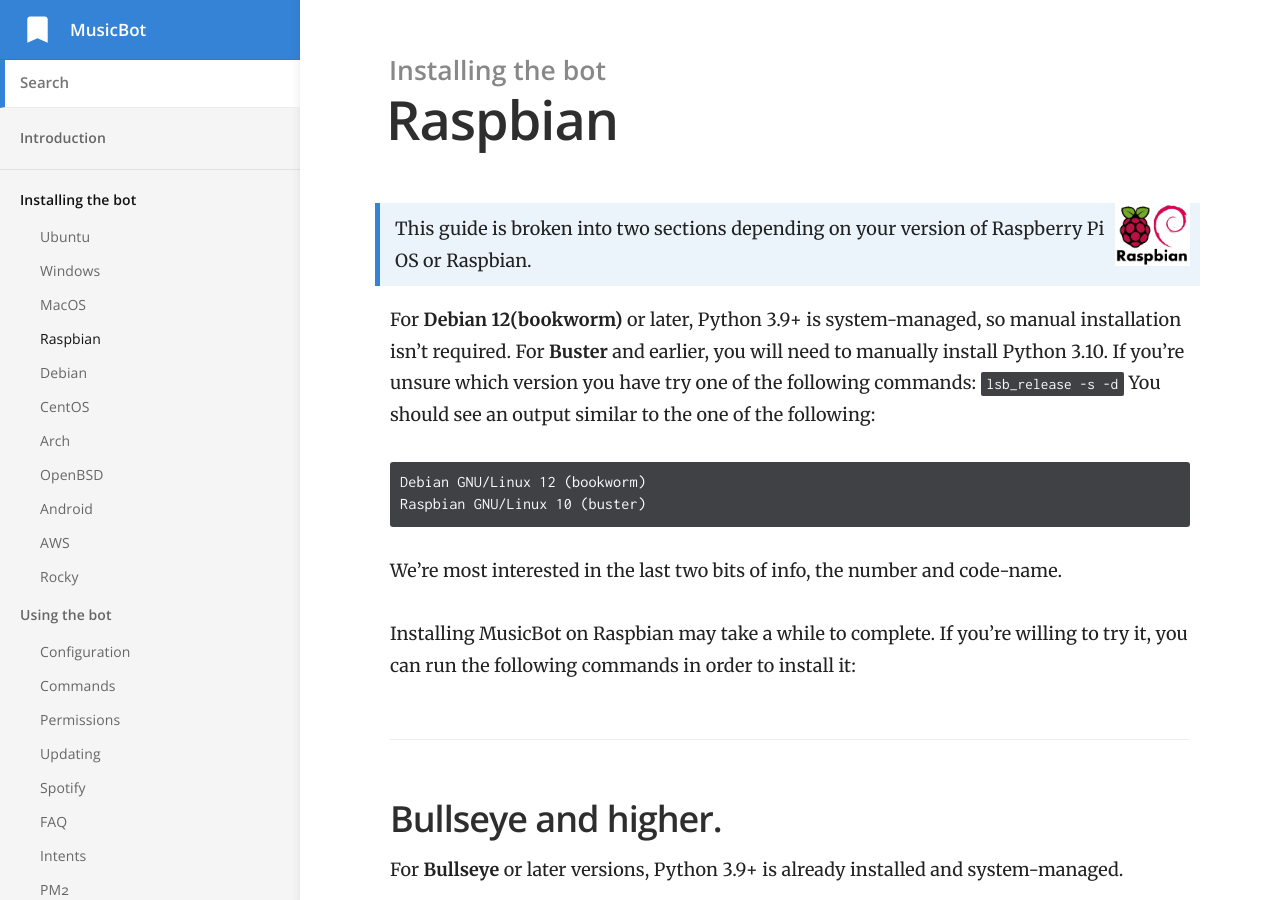
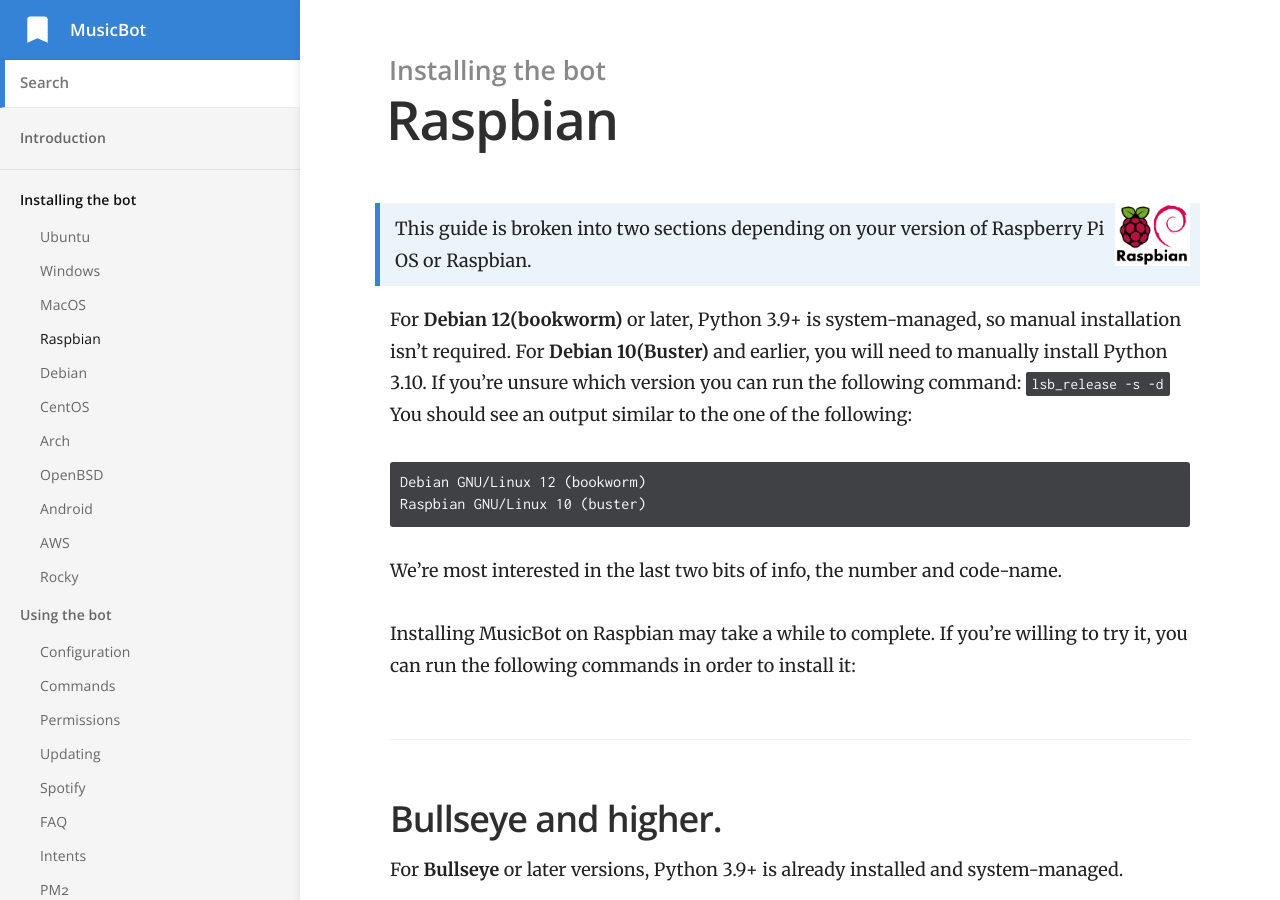
Before and after one commit to Just-Some-Bots/MusicBot, a Jekyll site: the page built from _docs/installing/raspbian.md, in a window 1280 px wide and 900 px high. Built offline with Jekyll 4.4.1, drawn with Linux system fonts in a browser that asks for light colours.

Commit message:
Update raspbian.md
more updates from snow

````diff
--- a/_docs/installing/raspbian.md
+++ b/_docs/installing/raspbian.md
@@ -9,8 +9,8 @@ order: 4
 > This guide is broken into two sections depending on your version of Raspberry Pi OS or Raspbian.
 
 For **Debian 12(bookworm)** or later, Python 3.9+ is system-managed, so manual installation isn't required.
-For **Buster** and earlier, you will need to manually install Python 3.10.
-If you're unsure which version you have try one of the following commands:
+For **Debian 10(Buster)** and earlier, you will need to manually install Python 3.10.
+If you're unsure which version you can run the following command:
 `lsb_release -s -d`
 You should see an output similar to the one of the following:
 ```bash
````
